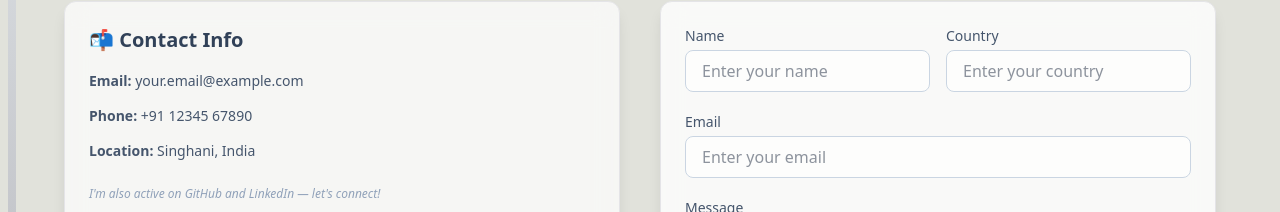
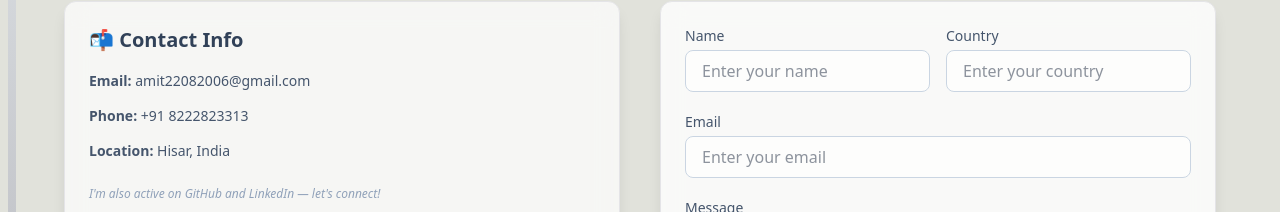
Before and after one commit to AmitSheoran-557/portfolio-01, a Next.js app: page /contact in a window 1280 px wide. Shown: the part 336-548 px from the top of the page. Built offline with nearby package versions, Linux system fonts and the light colour scheme.

Commit message:
feat: Update contact information and enhance animation effects in components

```diff
--- a/src/components/Contact.jsx
+++ b/src/components/Contact.jsx
@@ -60,9 +60,9 @@ const Contact = () => {
                     <div data-aos="zoom-in-right" className="bg-white/70 border border-zinc-200 backdrop-blur-md rounded-xl p-6 shadow-lg">
                         <h3 className="text-xl font-semibold text-slate-700 mb-4">📬 Contact Info</h3>
                         <ul className="text-slate-600 space-y-3 text-sm leading-relaxed">
-                            <li><strong>Email:</strong> your.email@example.com</li>
-                            <li><strong>Phone:</strong> +91 12345 67890</li>
-                            <li><strong>Location:</strong> Singhani, India</li>
+                            <li><strong>Email:</strong> amit22082006@gmail.com</li>
+                            <li><strong>Phone:</strong> +91 8222823313</li>
+                            <li><strong>Location:</strong> Hisar, India</li>
                         </ul>
                         <p className="mt-6 text-xs text-slate-400 italic">
                             I'm also active on GitHub and LinkedIn — let's connect!
--- a/src/components/Hero.jsx
+++ b/src/components/Hero.jsx
@@ -17,12 +17,12 @@ const Hero = () => {
             });
 
             mm.add("(min-width: 769px)", () => {
-                gsap.from(".profile-img", { x: -300, rotate: -360, duration: 2, });
+                gsap.from(".profile-img", { x: -400, scale: 0.8, opacity: 0, duration: 2 });
                 gsap.from(".profile-name", { y: 50, opacity: 0, delay: 0.5 });
             });
         });
 
-        return () => ctx.revert(); // clean up
+        return () => ctx.revert();
     }, []);
 
     return (
```
